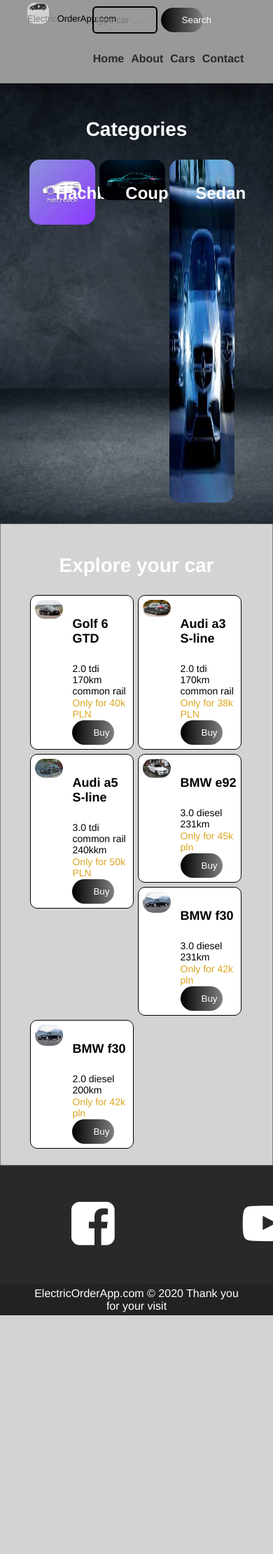
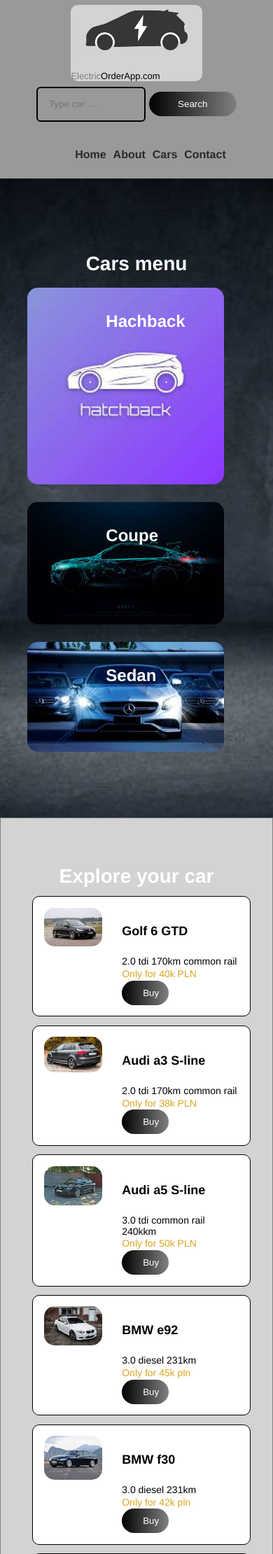
Before and after one commit to Conrado1212/SimpleCarOrderPage, a PHP site: page / in a window 390 px wide; the page is wider, and only the part inside the window is pictured. Shown: the top 2220 px of that part at 70% size. Before the commit the page ends 1879 px from the top of that part, so only its background shows below. Run offline with PHP 8.4, Linux system fonts and the light colour scheme.

Commit message:
mobile ready

```diff
--- a/css/style.css
+++ b/css/style.css
@@ -171,6 +171,7 @@ h2{
     text-align: center;
     font-size: 28px;
     color:white;
+    margin-bottom: 2%;
 }
 .categories{
     background-image: url(../img/back.png);
@@ -245,3 +246,64 @@ h4{
     top:0;
     z-index: 100;
 }
+
+/*mobile */
+@media only screen and (max-width:768px){
+    .logo{
+
+       width: 60%;
+       float: none;
+      margin: 1% auto;
+    }
+    .menu ul{
+        list-style-type: none;
+        text-align: center;
+    }
+    .input-field{
+        width:50%;
+        margin-bottom: 5%;
+        padding: 5%;;
+    }
+    input:is(:focus, :valid) {
+        width: 90%;
+        margin-bottom: 5%;
+        padding: 2%;
+    }
+    .submit-btn{
+       width:40%;
+    }
+    .box{
+        width: 90%;
+        margin: 4% auto;
+    }
+    .categories{
+      padding: 20% 0;
+    }
+    h2{
+        margin-bottom: 5% auto;
+    }
+    h3{
+        margin-bottom: 5% auto;
+    }
+    h4{
+        margin-bottom: 5% auto;
+    }
+    .socialdiv{
+        width: 100%;
+        margin: 4% auto;
+        padding: 2%;
+    }
+    .footer{
+        width: 100%;
+    }
+    .menuCar{
+        padding: 10% 0;
+    }
+    .menuCar-box{
+       width:90%;
+      padding: 5%;
+      margin: 2%;
+      margin-bottom: 5% auto;
+    }
+
+}
--- a/index.html
+++ b/index.html
@@ -49,19 +49,26 @@
 </div>
 <section class="categories">
     <div class="conteiner">
-        <h2 >Categories</h2>
+        <h2 >Cars menu</h2>
+        <a href="#">
         <div class="box">
             <img src="img/hachback.png" alt="hachback" class="img-resp img-curve">
             <h3>Hachback</h3>
         </div>
+         </a>
+         <a href="#">
         <div class="box">
             <img src="img/coupe.png" alt="coupe" class="img-resp img-curve">
             <h3>Coupe</h3>
         </div>
+         </a>
+         <a href="#">
         <div class="box">
-            <img src="img/sedan.png" height="490px" alt="sedan" class="img-resp img-curve">
+            <img src="img/sedan.png"  alt="sedan" class="img-resp img-curve">
             <h3>Sedan</h3>
         </div>
+
+    </a>
         <div class="clear">
 
         </div>
@@ -166,7 +173,7 @@
 </section>
 <section class="Footer">
     <div class="conteiner">
-        <div class="footer">ElectricOrderApp.com &copy; 2020 Thank you for your visit</div>
+        <div class="footer">ElectricOrderApp.com &copy; 2022 Thank you for your visit</div>
 </div>
 </section>
 <script src="jquery-1.11.3.min.js"></script>
```
